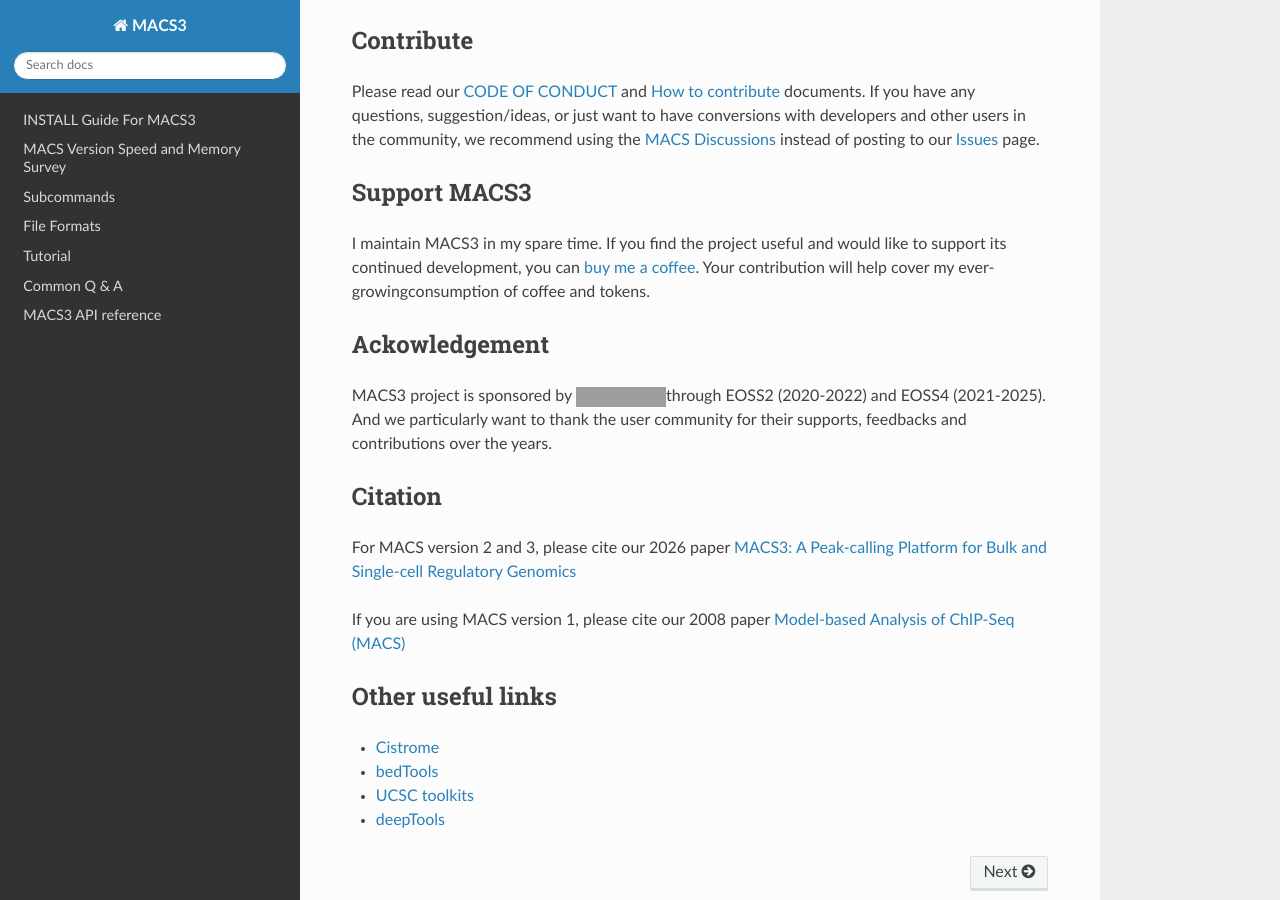
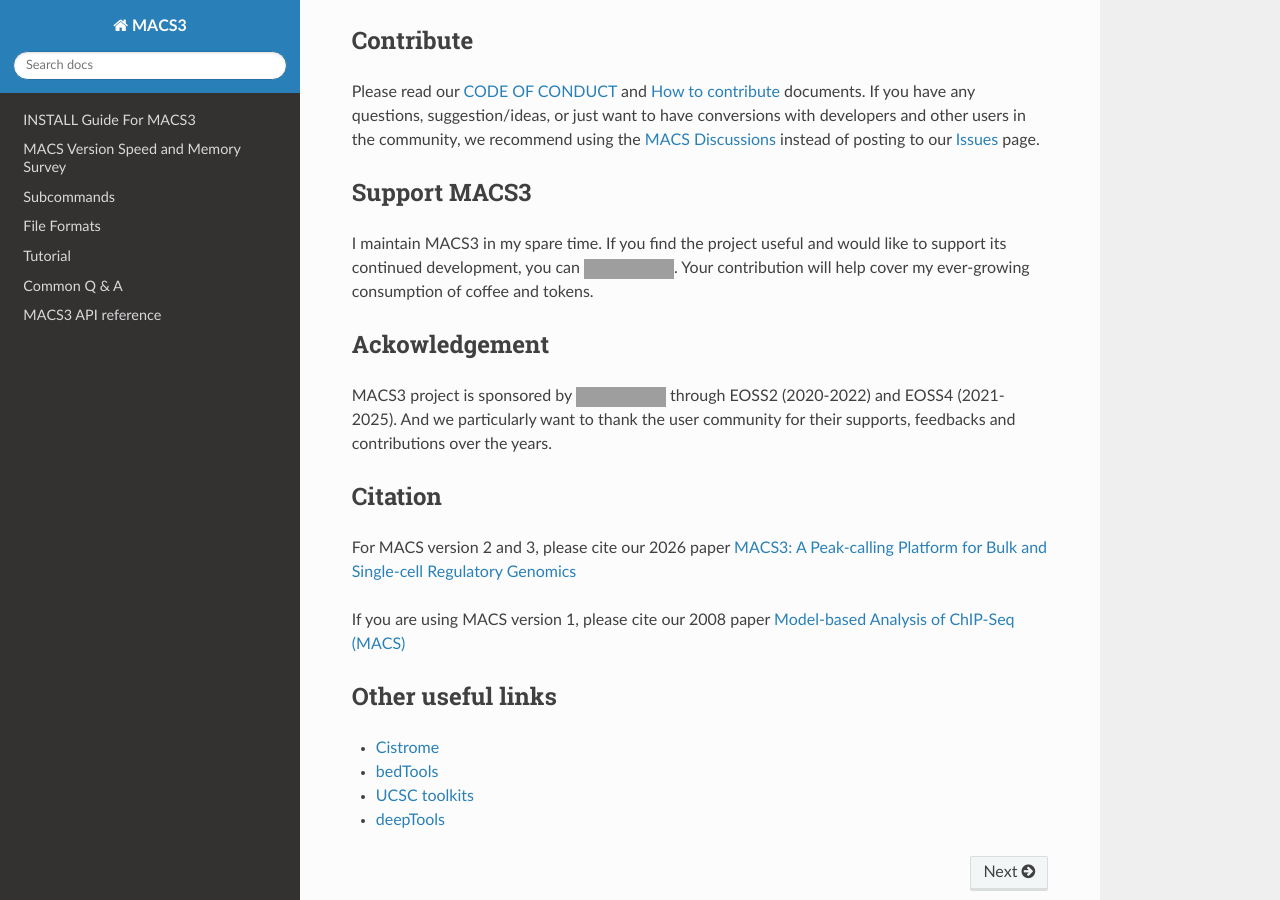
Before and after one commit to macs3-project/MACS, a Sphinx documentation site: the page built from docs/source/index.md, in a window 1280 px wide and 900 px high, scrolled down 3193 px. Built offline with Sphinx 7.4.7 and the Read the Docs theme 3.1.0, drawn with Linux system fonts in a browser that asks for light colours; grey boxes are pictures that could not be loaded.

Commit message:
update doc

```diff
--- a/docs/source/index.md
+++ b/docs/source/index.md
@@ -154,12 +154,12 @@
 
 I maintain MACS3 in my spare time. If you find the project useful and
 would like to support its continued development, you can
-[buy me a coffee](https://buymeacoffee.com/taoliu). Your contribution
-will help cover my ever-growingconsumption of coffee and tokens.
+[![Buy Me a Coffee](https://img.shields.io/badge/Buy_Me_a_Coffee-support-FFDD00?style=for-the-badge&logo=buy-me-a-coffee&logoColor=000000)](https://buymeacoffee.com/taoliu). Your contribution
+will help cover my ever-growing consumption of coffee and tokens.
 
 ## Ackowledgement
 
-MACS3 project is sponsored by [![CZI's Essential Open Source Software for Science](https://chanzuckerberg.github.io/open-science/badges/CZI-EOSS.svg)](https://czi.co/EOSS)through EOSS2 (2020-2022) and EOSS4 (2021-2025). And we particularly want to thank the user community for their supports, feedbacks and contributions over the years.
+MACS3 project is sponsored by [![CZI's Essential Open Source Software for Science](https://chanzuckerberg.github.io/open-science/badges/CZI-EOSS.svg)](https://czi.co/EOSS) through EOSS2 (2020-2022) and EOSS4 (2021-2025). And we particularly want to thank the user community for their supports, feedbacks and contributions over the years.
 
 ## Citation
 
```
Also changed, not shown: README.md (+1 -1 lines).
